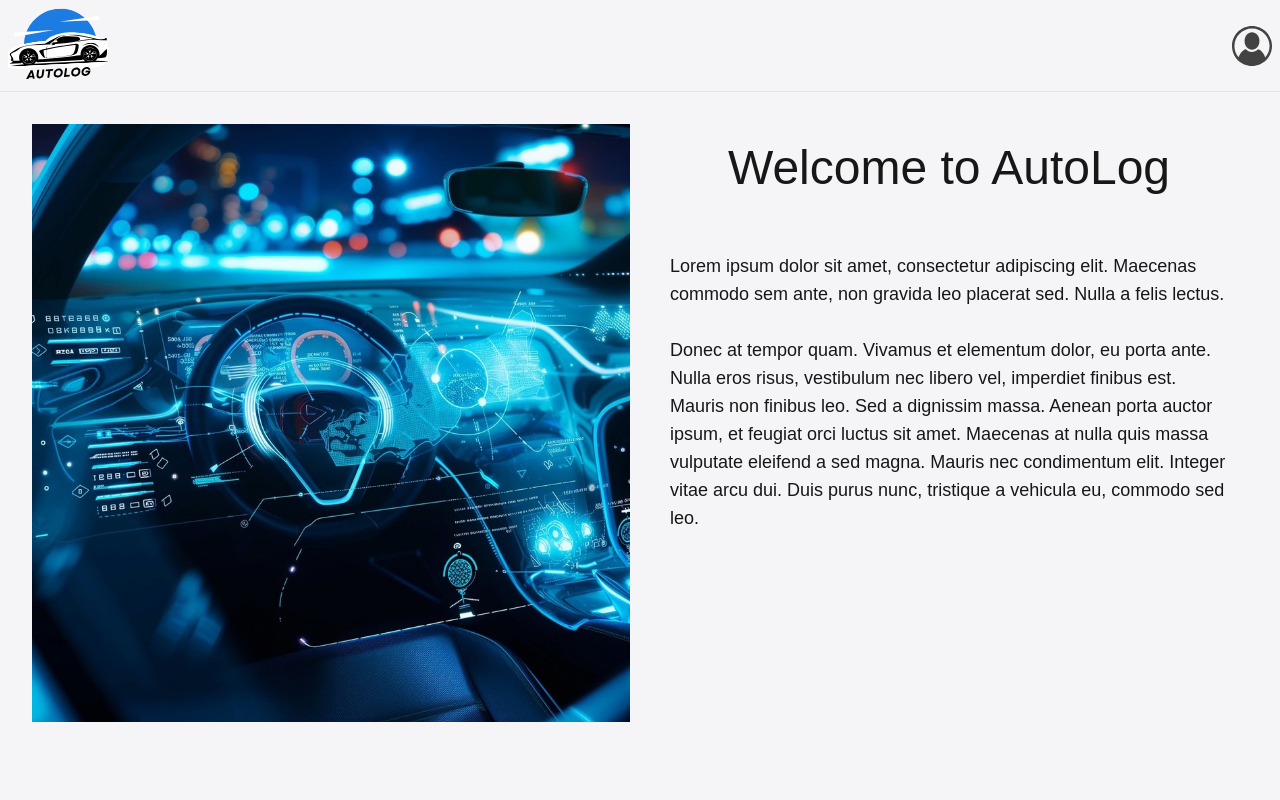
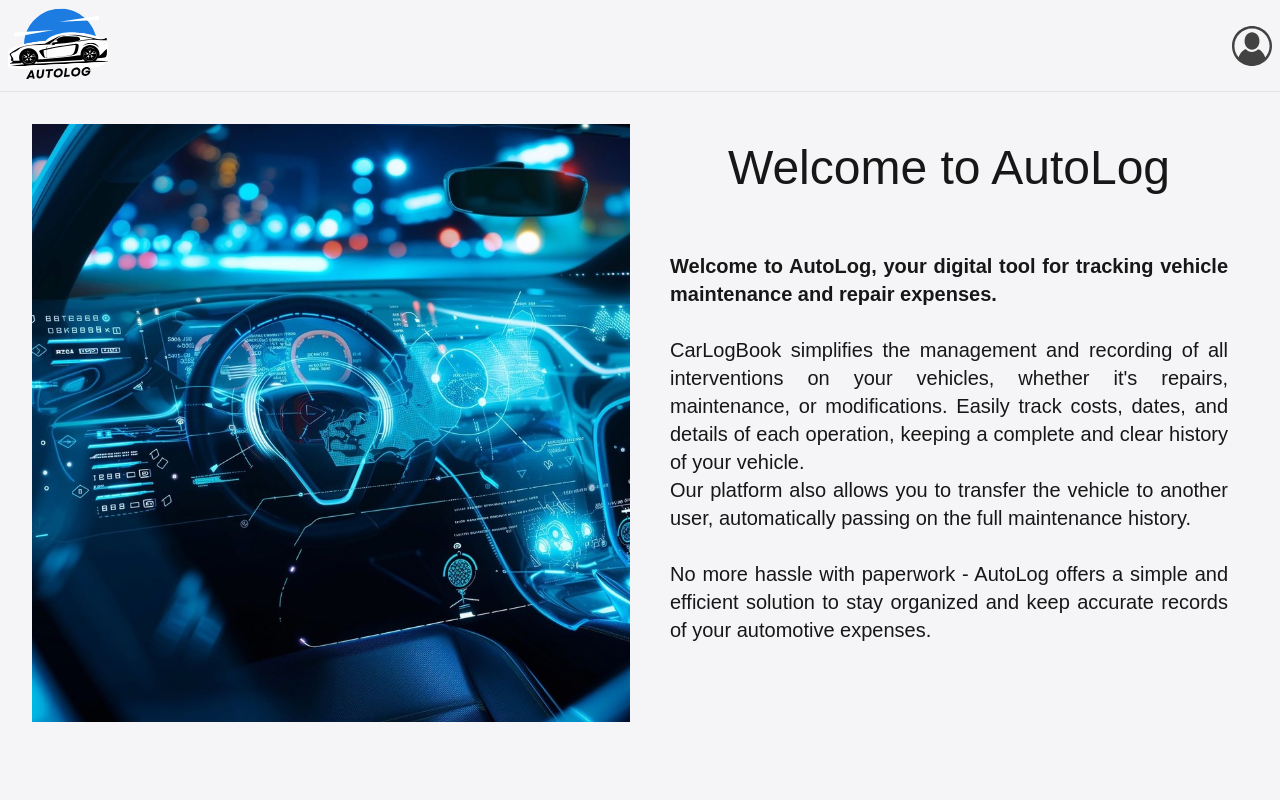
Before and after one commit to GuerinTifenn/car_logbook, a Next.js app in the folder front/: page / in a window 1280 px wide. Shown: the top 800 px of the page. Built offline with nearby package versions, Linux system fonts and the light colour scheme.

Commit message:
Add text

```diff
--- a/front/src/app/page.tsx
+++ b/front/src/app/page.tsx
@@ -16,18 +16,24 @@
         </div>
         <div className="w-full xl:w-6/12 gap-5 flex flex-col">
           <h1 className="text-5xl text-center m-5">Welcome to AutoLog</h1>
-          <p className="text-lg m-5">
-            Lorem ipsum dolor sit amet, consectetur adipiscing elit. Maecenas
-            commodo sem ante, non gravida leo placerat sed. Nulla a felis
-            lectus. <br />
+          <p className="text-xl text-justify m-5">
+            <b>
+              Welcome to AutoLog, your digital tool for tracking vehicle
+              maintenance and repair expenses.{" "}
+            </b>
             <br />
-            Donec at tempor quam. Vivamus et elementum dolor, eu porta ante.
-            Nulla eros risus, vestibulum nec libero vel, imperdiet finibus est.
-            Mauris non finibus leo. Sed a dignissim massa. Aenean porta auctor
-            ipsum, et feugiat orci luctus sit amet. Maecenas at nulla quis massa
-            vulputate eleifend a sed magna. Mauris nec condimentum elit. Integer
-            vitae arcu dui. Duis purus nunc, tristique a vehicula eu, commodo
-            sed leo.
+            <br />
+            CarLogBook simplifies the management and recording of all
+            interventions on your vehicles, whether it&apos;s repairs,
+            maintenance, or modifications. Easily track costs, dates, and
+            details of each operation, keeping a complete and clear history of
+            your vehicle. <br />
+            Our platform also allows you to transfer the vehicle to another
+            user, automatically passing on the full maintenance history. <br />
+            <br />
+            No more hassle with paperwork - AutoLog offers a simple and
+            efficient solution to stay organized and keep accurate records of
+            your automotive expenses.
           </p>
         </div>
       </div>
```
